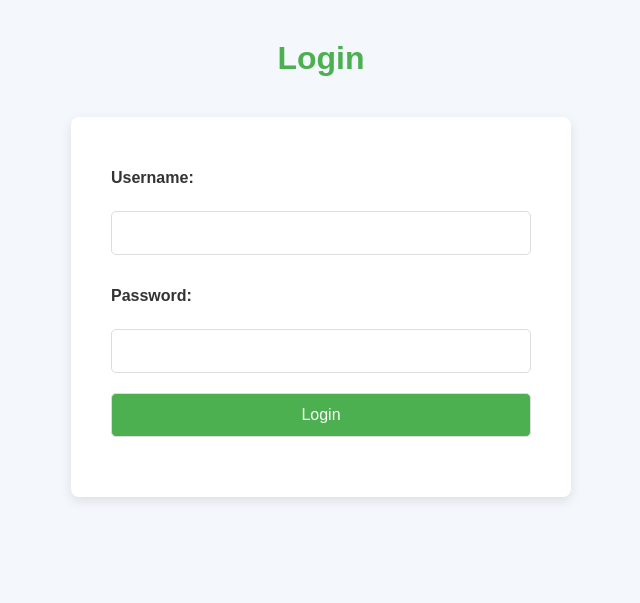
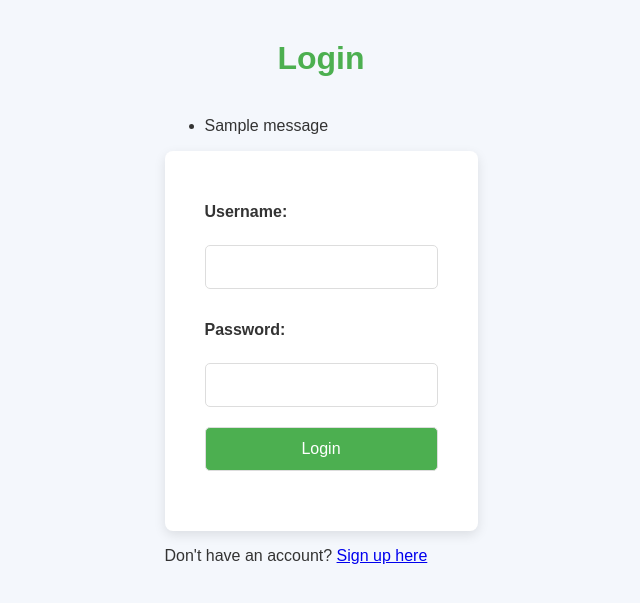
Before and after one commit to mmkash-web/vpnstore, a Flask app: page /login in a window 1280 px wide. Shown: the top 603 px of the page, without its empty margins (319-959 px from the left). Run offline with Flask 2, Linux system fonts and the light colour scheme; tables that the repository leaves empty hold one stand-in row (values such as "Sample post"); one stand-in notice (Sample message) is shown.

Commit message:
Update login.html

```diff
--- a/templates/login.html
+++ b/templates/login.html
@@ -7,7 +7,21 @@
     <link rel="stylesheet" href="{{ url_for('static', filename='style.css') }}">
 </head>
 <body>
+    <div class="container">
         <h1>Login</h1>
+
+        <!-- Display Flash Messages -->
+        {% with messages = get_flashed_messages(with_categories=true) %}
+            {% if messages %}
+                <ul>
+                    {% for category, message in messages %}
+                        <li class="{{ category }}">{{ message }}</li>
+                    {% endfor %}
+                </ul>
+            {% endif %}
+        {% endwith %}
+
+        <!-- Login Form -->
         <form method="POST">
             <label for="username">Username:</label><br>
             <input type="text" id="username" name="username" required><br>
@@ -17,5 +31,8 @@
 
             <button type="submit">Login</button>
         </form>
+
+        <p>Don't have an account? <a href="{{ url_for('signup') }}">Sign up here</a></p>
+    </div>
 </body>
 </html>
```
Lines whose indentation alone changed are shown as unchanged.
